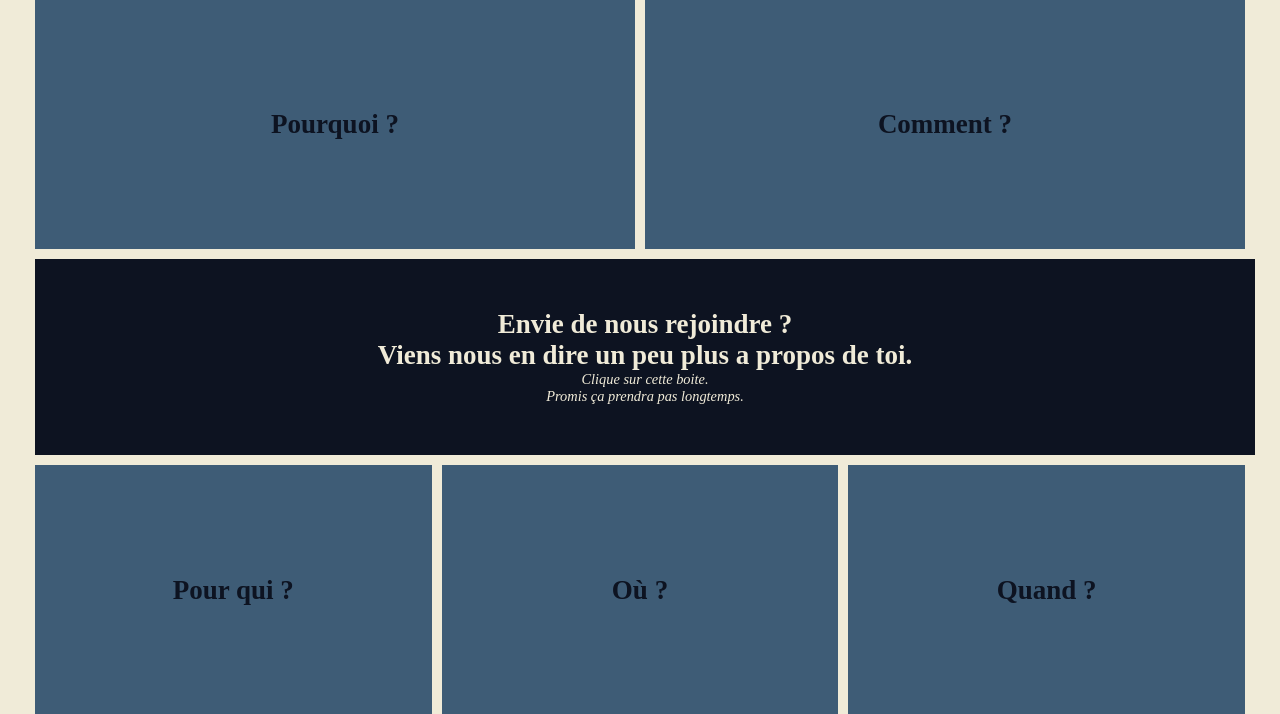
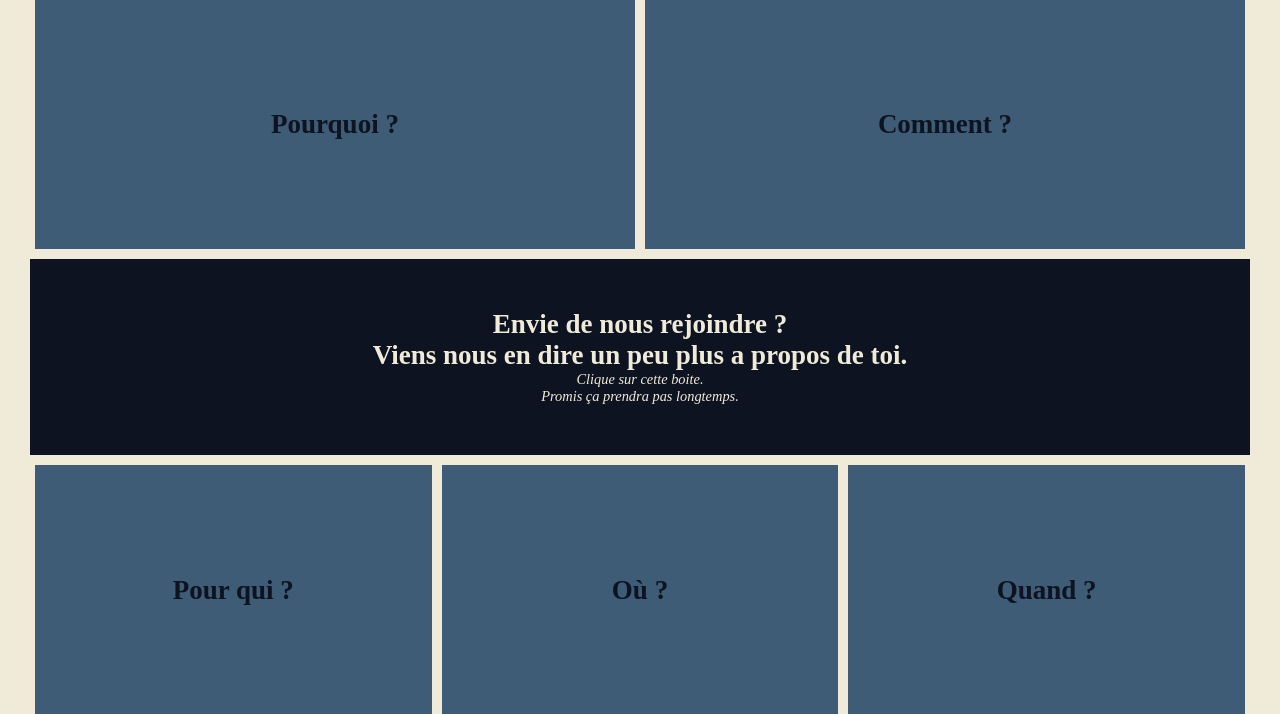
Before and after one commit to Toorain/DemarreTaStory06, a PHP site: page / in a window 1280 px wide. Shown: the part 88-802 px from the top of the page. Run offline with PHP 8.4, Linux system fonts and the light colour scheme.

Commit message:
Update banner
reset margin banner

```diff
--- a/index.html
+++ b/index.html
@@ -40,7 +40,7 @@
     </div>
   </div>
 </section>
-<section class="padding fondBleu borderMosa col">
+<section id="blueSection" class="padding fondBleu borderMosa col">
   <a target="_blank" id="googleFormLink" href="https://docs.google.com/forms/d/e/1FAIpQLSfpOJt1OqNB-latVb63HRrBKeOFujuPFXnP2NWceyvYYCCXPw/viewform?usp=sf_link">
     <div>
       <h1 id="lien">Envie de nous rejoindre ? <br> Viens nous en dire un peu plus a propos de toi.</h1>
--- a/ressources/styles/style.css
+++ b/ressources/styles/style.css
@@ -37,6 +37,10 @@ p {
 .fondBleu{
 	background-color: #0d1321;
 	width: 100%;
+}
+#blueSection
+{
+	margin: 5px auto;
 }
 #googleFormLink
 {
```
